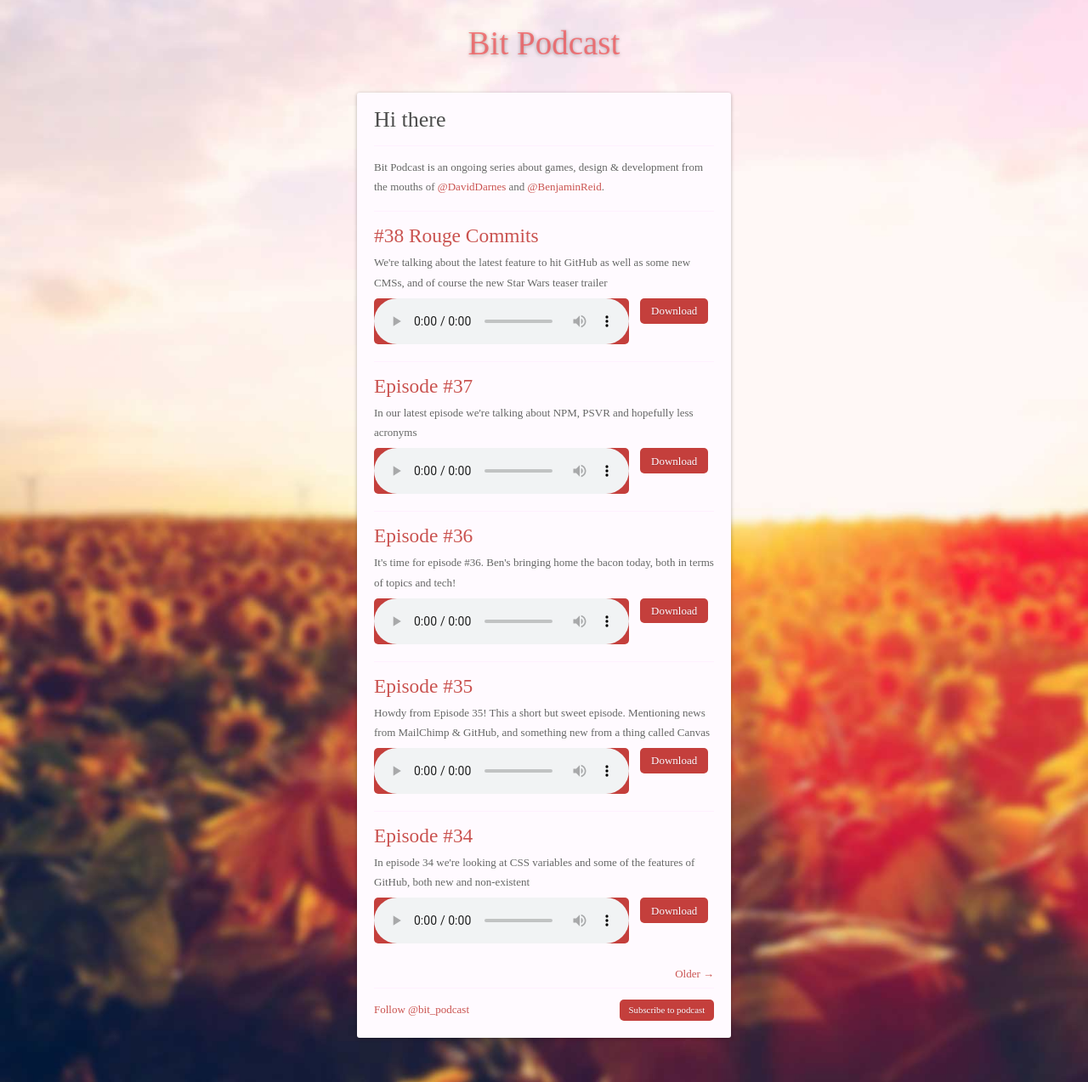
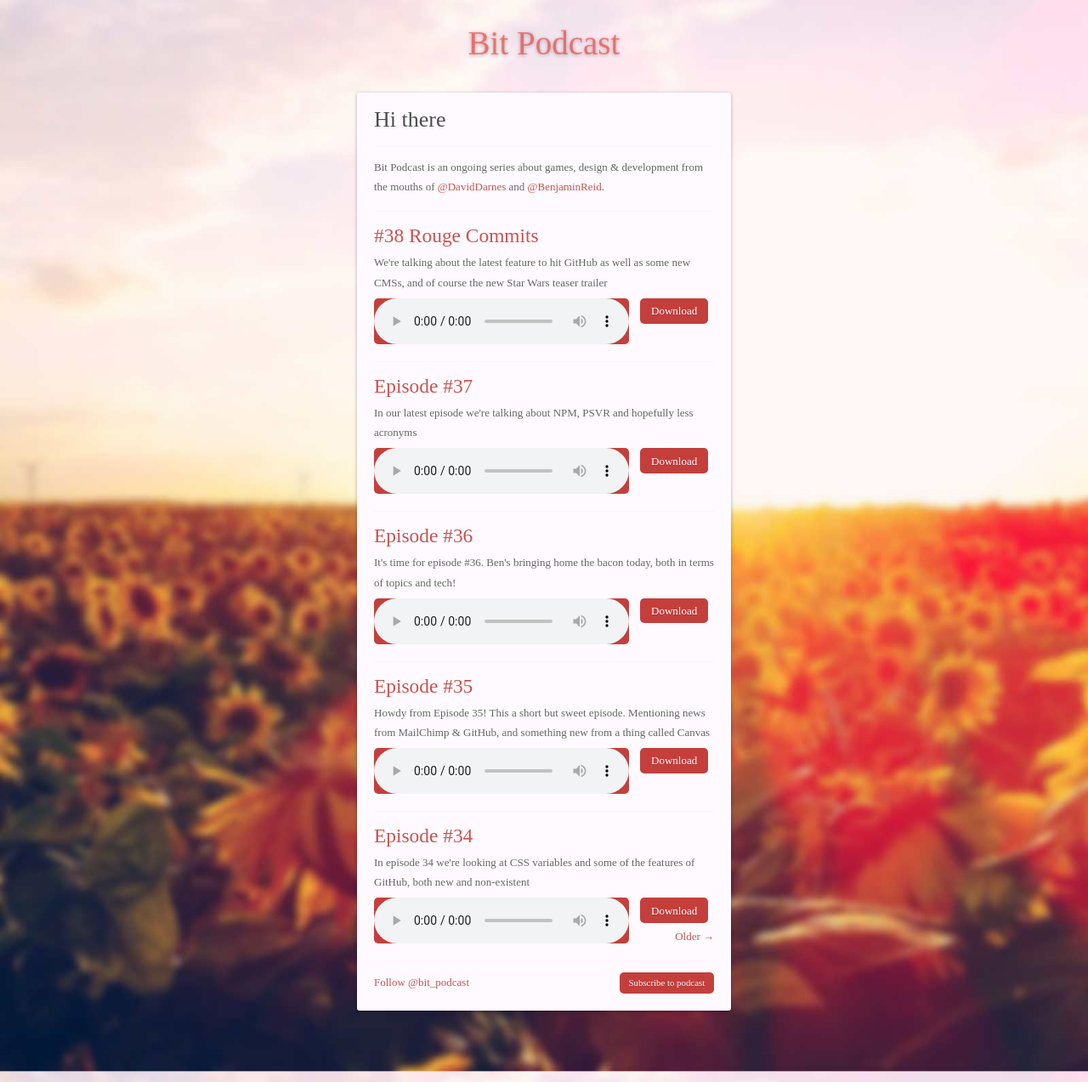
Before and after one commit to benjaminreid/bitpodcast.com, a Jekyll site: the page built from index.html, in a window 1280 px wide. Shown: the whole page at 85% size. Built offline with Jekyll 4.4.1, drawn with Linux system fonts in a browser that asks for light colours; some web fonts are replaced; the list of posts is cut into pages by our own code; comment, search, counter and statistics services are not loaded.

Commit message:
No width needed on this

```diff
--- a/css/main.css
+++ b/css/main.css
@@ -67,9 +67,6 @@ nav {
   line-height: 2.45em; }
   nav a {
     margin-left: .55em; }
-
-header, nav, aside {
-  width: 200px; }
 
 article, form, footer, hr {
   clear: both; }
```
